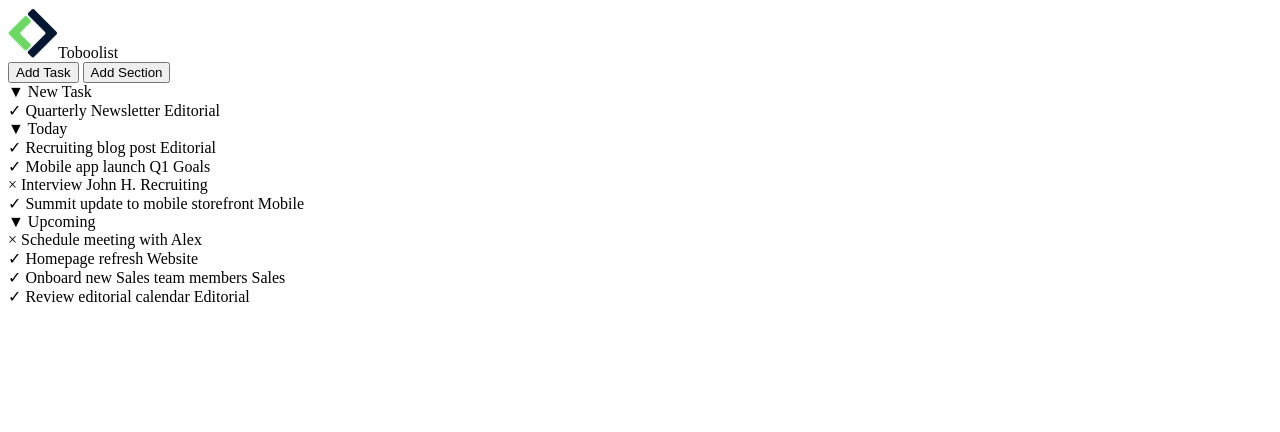
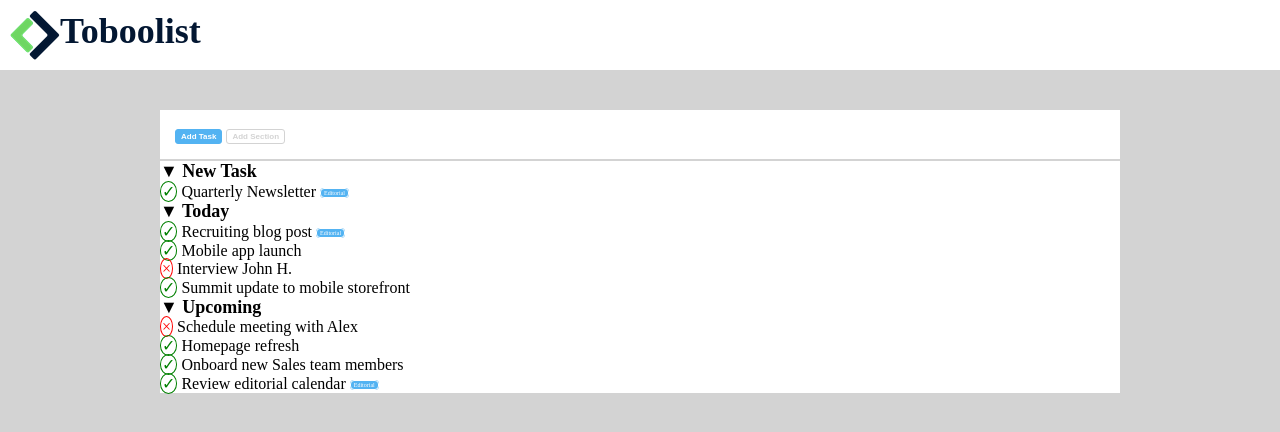
Before and after one commit to andrea-prina/html-css-toboolist, a plain HTML site: page index.html in a window 1280 px wide. Drawn offline with Linux system fonts and the light colour scheme.

Commit message:
Sistemate classi label e prima formattazione

```diff
--- a/css/style.css
+++ b/css/style.css
@@ -0,0 +1,104 @@
+/* Reset formattazione */
+
+* {
+    margin: 0;
+    padding: 0;
+    box-sizing: border-box;
+}
+
+body {
+    background-color: lightgray;
+}
+
+
+/* Header */
+
+header{
+    background-color: white;
+}
+
+#logo {
+    vertical-align: middle;
+}
+
+#title-text {
+    font-size: 36px;
+    font-weight: bold;
+    color: #031732;
+
+    width: 100%;
+    margin: 0 auto;
+    padding: 10px;
+}
+
+
+.layout {
+
+    background-color: white;
+    width: 75%;
+    margin: 0 auto;
+}
+
+#upper-section {
+    margin-top: 40px;
+    padding: 15px;
+}
+
+#lower-section {
+    margin-top: 2px;
+}
+
+.button {
+    font-size: 8px;
+    font-weight: 600;
+    padding: 2px 5px 2px 5px;
+    border: 1.5px solid;
+    border-radius: 3px;
+}
+
+.active-b {
+    background-color: #53B3F2;
+    border-color: #53B3F2;
+    color: #fff;
+}
+
+.inactive-b {
+    background-color: #fff;
+    border-color: lightgray;
+    color: lightgray;
+}
+
+.category-title {
+    font-size: 18px;
+    font-weight: bold;
+}
+
+.tik {
+
+    padding: 1px;
+    border: 1px solid green;
+    border-radius: 50%;
+    color: green;
+}
+
+.cross {
+
+    padding: 1px;
+    border: 1px solid red;
+    border-radius: 50%;
+    color: red;
+}
+
+.label {
+
+    padding: 1px 3px 1px 3px;
+    font-size: 6px;
+    vertical-align: middle;
+    border: 1px solid;
+    border-radius: 4px;
+    color: white;
+}
+
+.editorial {
+    background-color: #53B3F2;
+}
--- a/index.html
+++ b/index.html
@@ -21,8 +21,8 @@
 
         <section class="layout" id="upper-section">
 
-                <button class="active-button">Add Task</button>
-                <button class="inactive-button">Add Section</button>
+                <button class="button active-b">Add Task</button>
+                <button class="button inactive-b">Add Section</button>
 
         </section>
 
@@ -34,7 +34,7 @@
 
                 <span class="category-title">&#9660; New Task</span>
                 <div class="task">
-                    <span class="tik">&#x2713;</span> Quarterly Newsletter <span class="label" id="editorial">Editorial</span>
+                    <span class="tik">&#x2713;</span> Quarterly Newsletter <span class="label editorial">Editorial</span>
                 </div>
 
             </section>
@@ -45,19 +45,19 @@
                 <span class="category-title">&#9660; Today</span>
 
                 <div class="task">
-                    <span class="tik">&#x2713;</span> Recruiting blog post <span class="label" id="editorial">Editorial</span>
+                    <span class="tik">&#x2713;</span> Recruiting blog post <span class="label editorial">Editorial</span>
                 </div>
 
                 <div class="task">
-                    <span class="tik">&#x2713;</span> Mobile app launch <span class="label" id="goals">Q1 Goals</span>
+                    <span class="tik">&#x2713;</span> Mobile app launch <span class="label goals">Q1 Goals</span>
                 </div>
 
                 <div class="task">
-                    <span class="cross">&#215;</span> Interview John H. <span class="label" id="recruiting">Recruiting</span>
+                    <span class="cross">&#215;</span> Interview John H. <span class="label recruiting">Recruiting</span>
                 </div>
 
                 <div class="task">
-                    <span class="tik">&#x2713;</span> Summit update to mobile storefront <span class="label" id="mobile">Mobile</span>
+                    <span class="tik">&#x2713;</span> Summit update to mobile storefront <span class="label mobile">Mobile</span>
                 </div>
 
             </section>
@@ -72,15 +72,15 @@
                 </div>
 
                 <div class="task">
-                    <span class="tik">&#x2713;</span> Homepage refresh <span class="label" id="website">Website</span>
+                    <span class="tik">&#x2713;</span> Homepage refresh <span class="label website">Website</span>
                 </div>
 
                 <div class="task">
-                    <span class="tik">&#x2713;</span> Onboard new Sales team members <span class="label" id="sales">Sales</span>
+                    <span class="tik">&#x2713;</span> Onboard new Sales team members <span class="label sales">Sales</span>
                 </div>
 
                 <div class="task">
-                    <span class="tik">&#x2713;</span> Review editorial calendar <span class="label" id="editorial">Editorial</span>
+                    <span class="tik">&#x2713;</span> Review editorial calendar <span class="label editorial">Editorial</span>
                 </div>
 
             </section>
```
